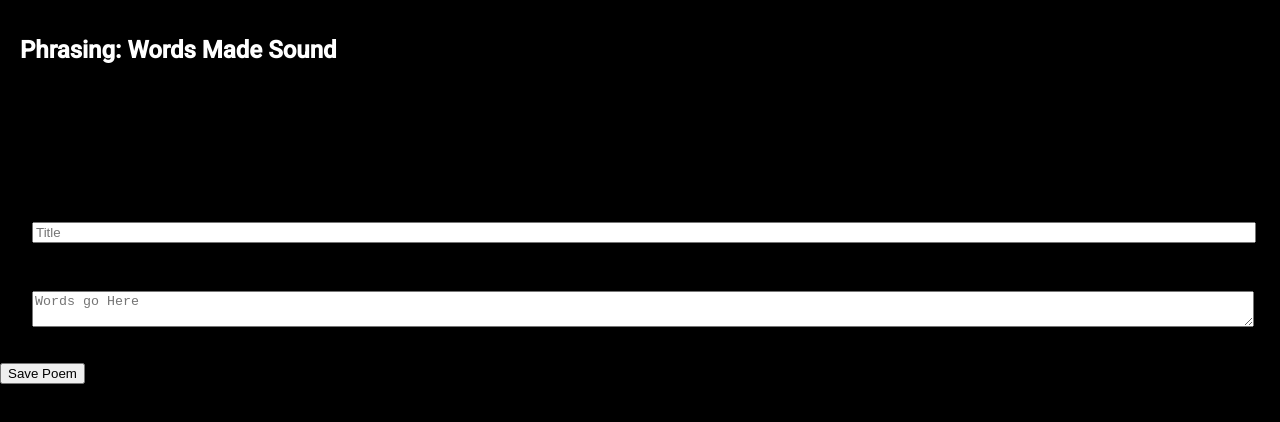
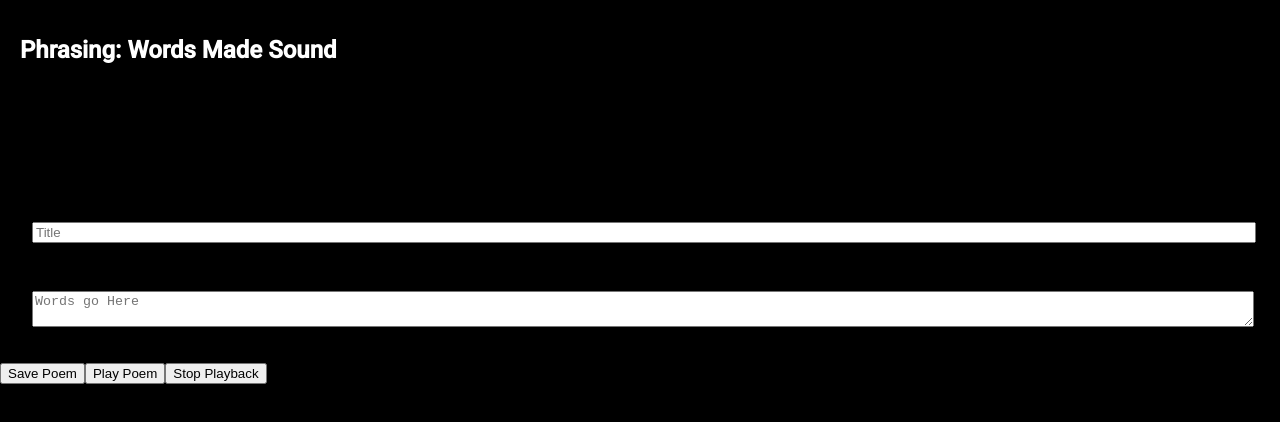
Before and after one commit to newdaveespionage/phrasing, a React (Create React App) app: page / in a window 1280 px wide. Shown: the top 422 px of the page. Built offline with nearby package versions, Linux system fonts and the light colour scheme.

Commit message:
initial algorithm for playback, playback controls, travis.

```diff
--- a/src/pages/index.js
+++ b/src/pages/index.js
@@ -4,6 +4,7 @@ import Header from '../components/Header';
 import TextField from '../components/TextField';
 import Button from '../components/Button';
 import Storage from '../storage';
+import Perform from '../perform';
 
 class Index extends Component {
   constructor(props) {
@@ -11,6 +12,8 @@ class Index extends Component {
     this.handlePoemChange = this.handlePoemChange.bind(this);
     this.handlePoemTitleChange = this.handlePoemTitleChange.bind(this);
     this.handleSavePoem = this.handleSavePoem.bind(this);
+    this.handlePlayPoem = this.handlePlayPoem.bind(this);
+    this.handleStopPoem = this.handleStopPoem.bind(this);
     this.poemTemplate = {
       title: '',
       text: ''
@@ -28,6 +31,7 @@ class Index extends Component {
     }else{
       this.state = Object.assign({},this.stateTemplate);
     }
+    Perform.initialize();
   }
   loadData(){
     // load any stored poems
@@ -54,6 +58,12 @@ class Index extends Component {
     Storage.setData('storedState',this.state);
     Storage.store();
   }
+  handlePlayPoem(value){
+    Perform.play(this.state.currentPoem.text);
+  }
+  handleStopPoem(value){
+    Perform.stop();
+  }
   render() {
     return (
       <div className="App">
@@ -75,6 +85,14 @@ class Index extends Component {
         label="Save Poem"
         value="save"
         handleClick={this.handleSavePoem}></Button>
+      <Button
+        label="Play Poem"
+        value="play"
+        handleClick={this.handlePlayPoem}></Button>
+      <Button
+        label="Stop Playback"
+        value="stop"
+        handleClick={this.handleStopPoem}></Button>
       </div>
     );
   }
--- /dev/null
+++ b/src/perform.js
@@ -0,0 +1,50 @@
+// manage one or more oscillators, their tuning, and starting and stopping their sound
+import Tone from 'tone';
+
+const Perform = {
+  initialize() {
+    console.log('Perform:initialize');
+    this.isPlaying = false;
+    this.synth = new Tone.Synth().toMaster();
+  },
+  convertToNotes(letters) {
+    // figure out note from letter, duration from word length.
+    letters.replace(/[\n]/g, '<br/>')
+    let phrases = letters.split('<br/>');
+    let arrangement = [];
+    let rests = 0;
+    phrases.forEach(function(phrase, index) {
+      let currentPhrase = phrase.split(' ');
+      currentPhrase.forEach(function(word, wordIndex) {
+        let noteDefinition = {
+          duration: word.length + 'n',
+          timing: index + wordIndex + rests,
+          note: word.charCodeAt(0) * 100
+        };
+        arrangement.push(noteDefinition);
+        rests++;
+      });
+      rests++;
+    });
+    return arrangement;
+  },
+  play(letters) {
+    console.log('Perform:play', letters);
+    var that = this;
+    let arrangement = this.convertToNotes(letters);
+    if (arrangement.length) {
+      arrangement.forEach(function(noteDefinition, index) {
+        that.synth.triggerAttackRelease(noteDefinition.note, noteDefinition.duration, noteDefinition.timing);
+      });
+    }
+    this.isPlaying = true;
+    return true;
+  },
+  stop() {
+    console.log('Perform:stop');
+    this.synth.triggerRelease();
+    this.isPlaying = false;
+  }
+}
+
+export default Perform;
--- /dev/null
+++ b/travis.yml
@@ -0,0 +1 @@
+language: node_js
```
